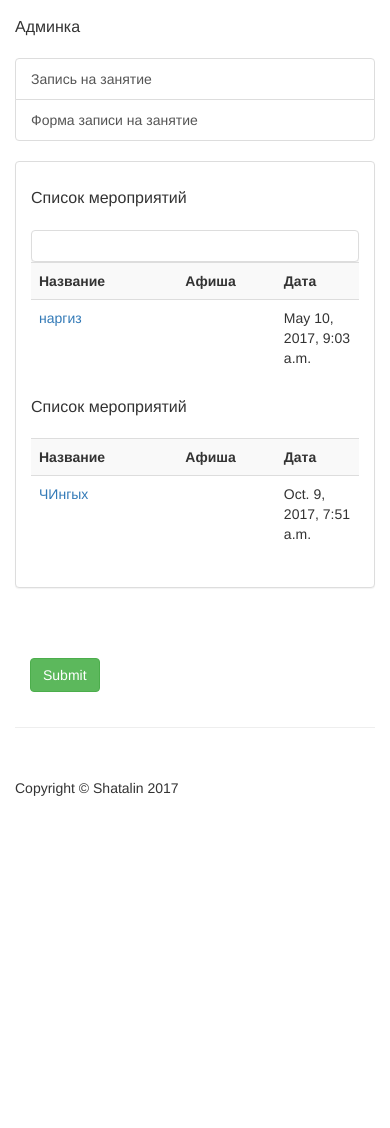
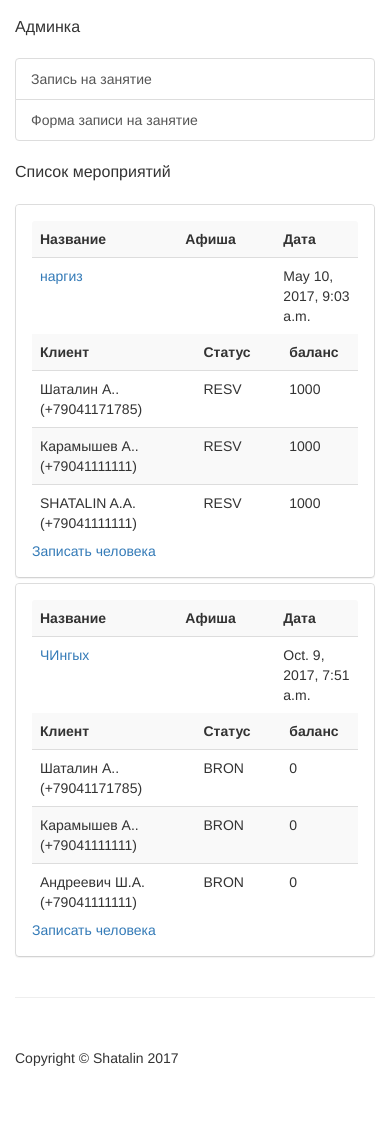
Before and after one commit to Shatalin89/organizator_helper, a Django app: a page that uses org_helper/events_base/templates/eventreg/regclient.html in a window 390 px wide. Shown: the part 54-1182 px from the top of the page. Before the commit the page ends 850 px from the top, so only its background shows below. Run offline with Django 3.2, Linux system fonts and the light colour scheme; data comes from the database, SQL or seed files in the repository; both versions use the stored data as it was after the commit; some libraries are stand-ins or nearby versions.

Commit message:
change form for view reg event

```diff
--- a/org_helper/events_base/forms.py
+++ b/org_helper/events_base/forms.py
@@ -42,7 +42,8 @@
 
 
 class EventRegForm(forms.ModelForm):
-    CLIENTS_LIST= [[i.pk, i.get_fio_phone] for i in Clients.objects.all()]
+
+    CLIENTS_LIST=[[i.pk, i.get_fio_phone] for i in Clients.objects.all()]
     EVENT_LIST=[[i.pk, i.get_event] for i in models.EventsInfo.objects.filter(event_state=True)]
     PLACE_STATUS = (('FREE', 'Свободно'), ('BRON', 'Предварительная запись'), ('RESV', 'Пред. оплата'), ('SOLD', 'Оплачено'))
 
@@ -53,5 +54,4 @@
     place_price = MoneyField(max_digits=10, decimal_places=2, default_currency='RUB')
     class Meta:
         model = models.EventPlace
-
         exclude = ['date_add', 'date_change', 'place_status']
--- a/org_helper/events_base/templates/eventreg/regclient.html
+++ b/org_helper/events_base/templates/eventreg/regclient.html
@@ -16,51 +16,48 @@
             {% csrf_token %}
             <div class="panel-group">
                 {% if list_event %}
+                   <h4 class="lead">Список мероприятий</h4>
                     {% for list in list_event %}
                     <div class="panel panel-default">
-                        <div class="panel-body">
+                        <div class="panel panel-body">
                             <table id="show_info" class="table-striped table">
-                                <h4 class="lead">Список мероприятий</h4>
+
                                 <tr>
                                     <th class="col-xs-2">Название</th>
                                     <th class="col-xs-1">Афиша</th>
                                     <th class="col-xs-1">Дата</th>
                                 </tr>
-
                                 <tr>
                                     <td class="col-xs-2"><a href="{% url 'reg_client' list.event.pk %}">{{ list.event.events_show_name }}</a></td>
                                     <td class="col-xs-1"><img src="{{ list.event.events_show_name.shows_image }}"></td>
                                     <td class="col-xs-1">{{ list.event.events_date_time }}</td>
                                 </tr>
-                                    {% endfor%}
-                                {% endif %}
+
                             </table>
-                        </div>
-                    </div>
-                   <div class="panel-body">
                            <table id="client_list" class="table-striped table">
-                           {% for client in list.client_list %}
                                    <tr>
-                                {% if client.0 %}
-                                    <td class="col-xs-4">{{ client.0.get_fio_phone }}</td>
-                                {% endif %}
-                                {% if client.1 %}
-                                    <td class="col-xs-4">{{ client.1.get_fio_phone }}</td>
-                                {% endif %}
-                                {% if client.2 %}
-                                    <td class="col-xs-4">{{ client.2.get_fio_phone }}</td>
-                                {% endif %}
+                                       <th class="col-xs-2">Клиент</th>
+                                       <th class="col-xs-1">Статус</th>
+                                       <th class="col-xs-1">баланс</th>
+                                   </tr>
+                               {% for place in list.places %}
+                                   <tr>
+                                       <td class="col-xs-4">{{ place.client.get_fio_phone }}</td>
+                                       <td class="col-xs-2">{{ place.place_status }}</td>
+                                       <td class="col-xs-1">{{ place.place_price }}</td>
                                    </tr>
                                {% endfor %}
                            </table>
+                            <tr>
+                                <td class="col-xs-4"><a href="#">Записать человека</a></td>
+                            </tr>
                        </div>
 
                     </div>
-            <div class="form-group">
-                <div class="col-sm-offset-5 col-sm-10">
-                    <button type="submit" class="btn btn-success">Submit</button>
+                 {% endfor %}
+                {% endif %}
             </div>
-            </div>
+
         </form>
     </div>
 </div>
--- a/org_helper/events_base/templates/shows/show.html
+++ b/org_helper/events_base/templates/shows/show.html
@@ -10,11 +10,11 @@
 
 <div class="col-md-10">
     <h4 class="lead">Новое мероприятие</h4>
-    <form class="form-horizontal" method="post" action="{% url 'show' %}">
+    <form class="form-horizontal" enctype="multipart/form-data" method="post" action="{% url 'show' %}">
         {% csrf_token %}
         {% include 'inc-admin_form.html' %}
     </form>
 </div>
-{% include 'inc-time_picker.html' %}
+
 <script src="{% static 'js/bootstrap-formhelpers-phone.js' %}"></script>
 {% endblock %}
--- a/org_helper/events_base/views.py
+++ b/org_helper/events_base/views.py
@@ -111,23 +111,10 @@
 def reg_view(request):
     list_event=[]
     infos = models.EventsInfo.objects.filter(event_state=True)
+
     for i in infos:
-        clients = models.EventPlace.objects.filter(event=i)
-        client_list = []
-        j = 0
-        z = 0
-        tmp = {}
-        for m in clients:
-            tmp[j] = m
-            j += 1
-            if j == 3:
-                j = 0
-                client_list.append(tmp)
-                tmp = {}
-        if j != 0:
-            client_list.append(tmp)
-        reg_list = {'event': i, 'client_list': client_list}
-        list_event.append(reg_list)
+        places = models.EventPlace.objects.filter(event=i)
+        list_event.append({'event':i, 'places': places})
     print(list_event)
     return render(request, 'eventreg/regclient.html', {'list_event': list_event})
 
@@ -141,25 +128,28 @@
 
 
     if request.method == 'POST':
-        for i in request.POST.getlist('event'):
-            event = models.EventsInfo.objects.get(pk=i)
-            for j in request.POST.getlist('client'):
-                try:
-                    regclient = models.EventPlace(event=event, \
-                                                  client=Clients.objects.get(pk=j), \
-                                                  place_price=request.POST['place_price'], \
-                                                  place_status=request.POST['place_status'], \
-                                                  date_add=timezone.now(), \
-                                                  date_change=timezone.now(), \
-                                                  comment=request.POST['comment'], \
-                                                  )
-                    regclient.save()
-                except:
-                    print('errror')
+        if request.POST.getlist('event') and request.POST.getlist('client'):
+            for i in request.POST.getlist('event'):
+                event = models.EventsInfo.objects.get(pk=i)
+                for j in request.POST.getlist('client'):
+                    try:
+                        regclient = models.EventPlace(event=event, \
+                                                      client=Clients.objects.get(pk=j), \
+                                                      place_price=request.POST['place_price'], \
+                                                      place_status=request.POST['place_status'], \
+                                                      date_add=timezone.now(), \
+                                                      date_change=timezone.now(), \
+                                                      comment=request.POST['comment'], \
+                                                      )
+                        regclient.save()
+                    except:
+                        print('errror')
 
         form = forms.EventRegForm()
         return render(request, 'eventreg/regclient_2.html', {'forms': form})
 
     else:
+        CLIENT_LIST=[[i.pk, i.get_fio_phone] for i in Clients.objects.all()]
+        EVENT_LIST = [[i.pk, i.get_event] for i in models.EventsInfo.objects.filter(event_state=True)]
         form = forms.EventRegForm()
     return render(request, 'eventreg/regclient_2.html', {'forms': form})
--- a/org_helper/org_helper/settings.py
+++ b/org_helper/org_helper/settings.py
@@ -43,6 +43,7 @@
     'clients_base',
     'events_base',
     'main_helper',
+    'django_select2',
 ]
 
 MIDDLEWARE = [
--- a/requirements.txt
+++ b/requirements.txt
@@ -4,3 +4,4 @@
 django-phonenumber-field==1.3.0
 djangorestframework==3.6.2
 django-money=0.11.2
+Django-Select2=5.10.0
```
Also changed, not shown: org_helper/db.sqlite3. Lines whose indentation alone changed are shown as unchanged.
